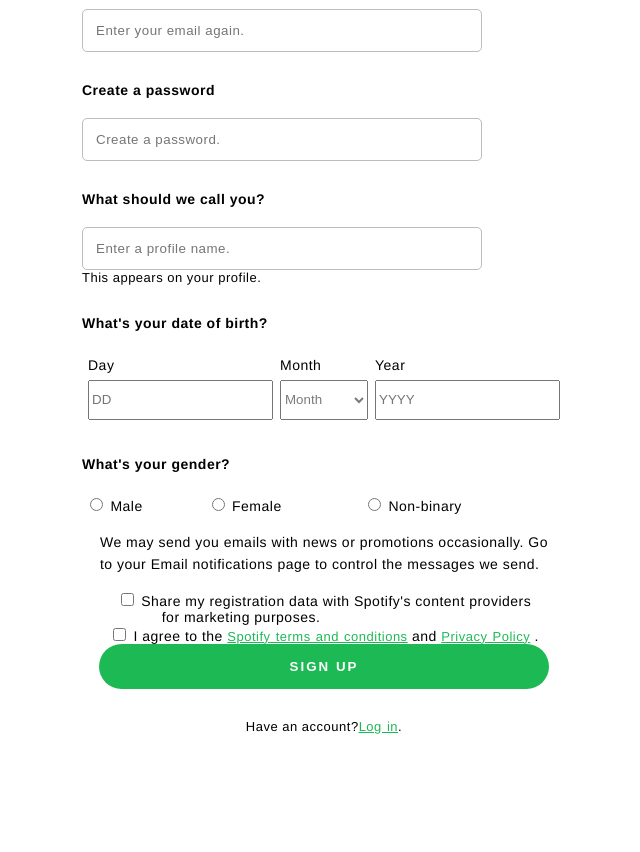
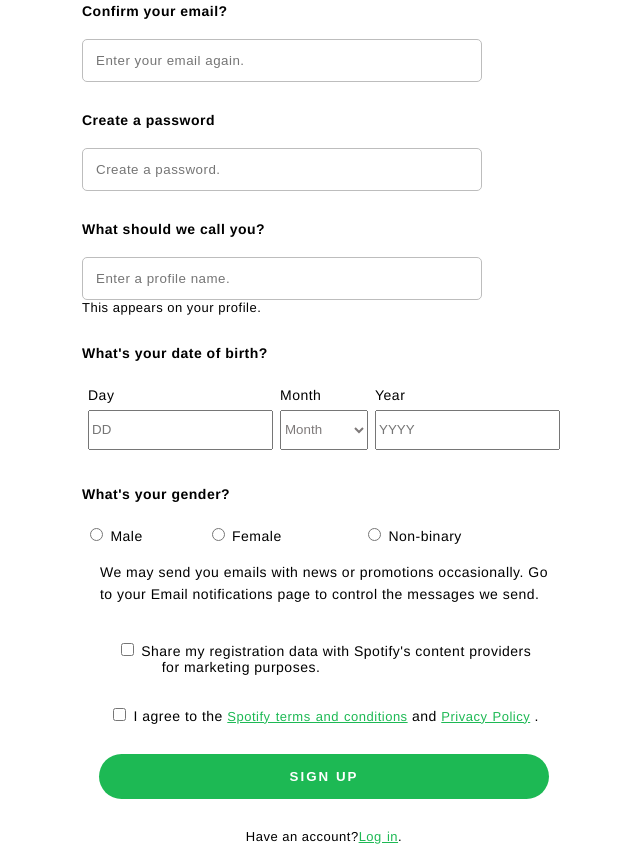
Before and after one commit to meganga/spotify_signup_form_clone, a plain HTML site: page index.html in a window 1280 px wide. Shown: the part 551-1403 px from the top of the page, without its empty margins (316-956 px from the left). Before the commit the page ends 1293 px from the top, so only its background shows below. Drawn offline with Linux system fonts and the light colour scheme.

Commit message:
use margin for spacing instead of br tag

```diff
--- a/css/stylessheet.css
+++ b/css/stylessheet.css
@@ -149,3 +149,12 @@ span {
   font-size: 14px;
   background-color: rgb(82, 204, 124);
 }
+
+.subscription_container {
+  margin-bottom: 30px;
+  margin-top: 20px;
+}
+
+.termsAndConditionsContainer {
+  margin-bottom: 30px;
+}
```
